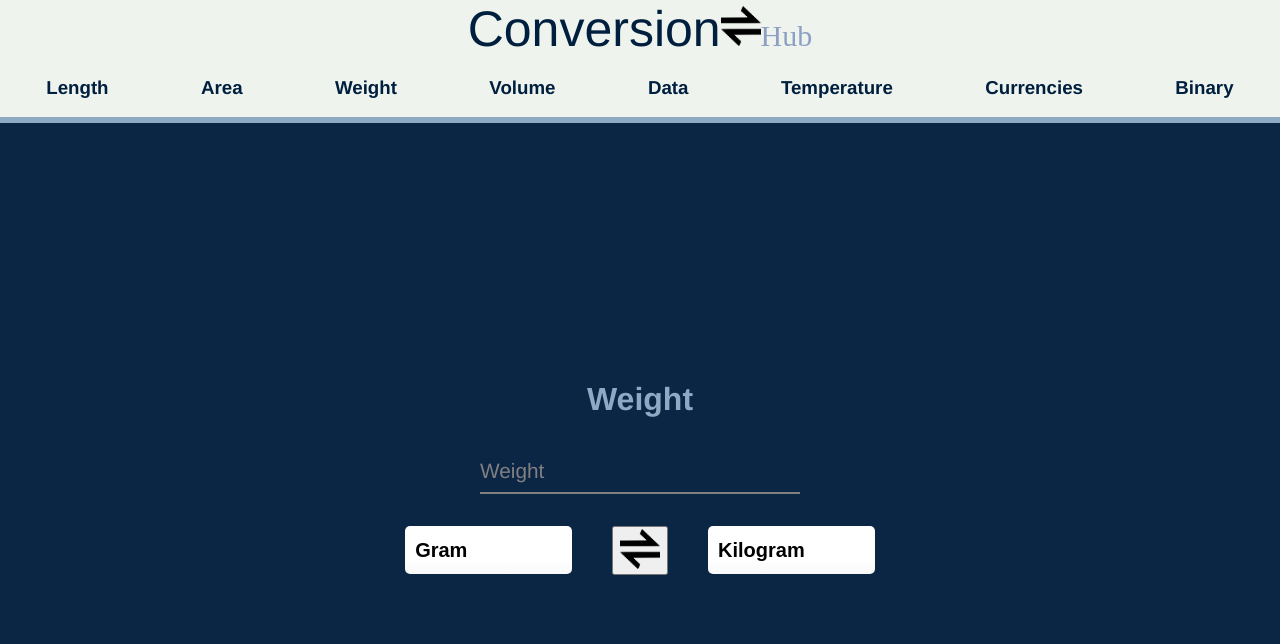
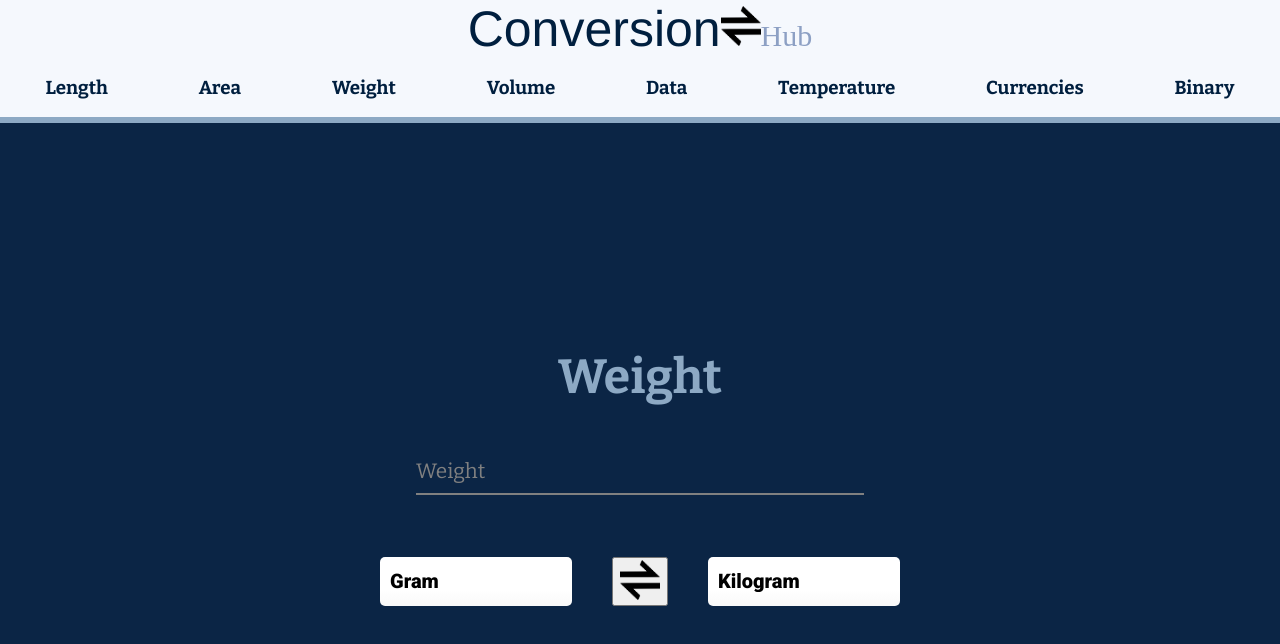
Before and after one commit to eetu-niittymaki/ConversionHub, a React (Create React App) app: page / in a window 1280 px wide. Both pictures are taken after a click on the element "Weight". Shown: the top 644 px of the page. Built offline with nearby package versions, Linux system fonts and the light colour scheme.

Commit message:
Change layout

```diff
--- a/public/index.html
+++ b/public/index.html
@@ -3,6 +3,8 @@
   <head>
     <meta charset="utf-8" />
     <link rel="icon" href="%PUBLIC_URL%/images/arrow.png" />
+    <link href="https://fonts.googleapis.com/css2?family=Bitter:ital,wght@0,100..900;1,100..900&display=swap" rel="stylesheet">
+    <link href="https://fonts.googleapis.com/css2?family=Roboto:ital,wght@0,100;0,300;0,400;0,500;0,700;0,900;1,100;1,300;1,400;1,500;1,700;1,900&display=swap" rel="stylesheet">
     <meta name="viewport" content="width=device-width, initial-scale=1" />
     <meta name="theme-color" content="#000000" />
     <meta
--- a/src/App.scss
+++ b/src/App.scss
@@ -8,7 +8,7 @@
   display: flex;
   align-items: center;
   justify-content: center;
-  font-size: 2vh;
+  font-size: 3vh;
   color: #8da9c4;
-  font-family: 'Franklin Gothic Medium', 'Arial Narrow', Arial, sans-serif;
+  font-family: "Bitter", sans-serif;
 }
--- a/src/Components/Binary.js
+++ b/src/Components/Binary.js
@@ -35,7 +35,7 @@ const Binary = () => {
 
     return(
         <div>
-            <button style={{minHeight:"5vh", minWidht:"15vh"}}
+            <button style={{minHeight:"5vh", minWidth:"10vw"}}
                 onClick={() => {setMode(!mode) ; setValue("")}}>Change Mode</button>
             {mode === false
             ?
@@ -46,7 +46,7 @@ const Binary = () => {
                                 value={value}
                                 name="value"
                                 placeholder="Text"
-                                style={{minHeight:"5vh", minWidht:"15vh"}}
+                                style={{minHeight:"5vh", minWidth:"15vw"}}
                                 onChange={(e) => setValue(e.target.value)}/>
                         <label for="value" className="formLabel">Text</label>
                     </form>
@@ -63,7 +63,7 @@ const Binary = () => {
                             value={value}
                             name="value"
                             placeholder="Binary"
-                            style={{minHeight:"5vh", minWidht:"15vh"}}
+                            style={{minHeight:"5vh", minWidth:"15vw"}}
                             onChange={(e) => setValue(e.target.value)}/>
                     <label for="value" className="formLabel">Binary</label>
                 </form>
--- a/src/Components/Currencies.js
+++ b/src/Components/Currencies.js
@@ -25,10 +25,6 @@ const  Currencies = () => {
 
     const randKey = () => {
         return Math.floor(Math.random() * apiKeys.length)
-    }
-
-    const roundNum = (num) => {
-        return (Math.round(num * 100) / 100).toFixed(2)
     }
 
     const handleChange = e => {
@@ -80,7 +76,7 @@ const  Currencies = () => {
                   title={"Amount"}
                   handleChange={(e) => handleChange(e)}
             />
-            <div style={{ display: "flex", flexDirection: "row", justifyContent: "center", marginBottom:"10%", maxWidth: "27vw"}}>
+            <div style={{ display: "flex", flexDirection: "row", justifyContent: "center", marginBottom:"10%", maxWidth: "35vw"}}>
                 <Select type={"first"}
                         firstSelection={origCurrency}
                         amount={amount}
--- a/src/Components/Form.js
+++ b/src/Components/Form.js
@@ -10,7 +10,7 @@ const Form = ({amount, name, title,  handleChange}) => {
                 name={name}
                 placeHolder={title}
                 onChange={handleChange}
-                style={{minHeight:"5vh", marginBottom:"10%"}}/>
+                style={{minHeight:"5vh", marginBottom:"3em"}}/>
             <label for={name} className="formLabel">{title}</label>
         </form>
     )
--- a/src/Components/Header.css
+++ b/src/Components/Header.css
@@ -1,5 +1,5 @@
 .main {
-    background-color: #eef4ed;
+    background-color: #f5f8fd;
     width: 100%;
     height: 100%;
     position: sticky;
@@ -18,7 +18,7 @@
 .children {
     justify-content: space-evenly;
     margin: auto;
-    font-family: 'Franklin Gothic Medium', 'Arial Narrow', Arial, sans-serif;
+    font-family: "Bitter", sans-serif;
     cursor: pointer;
 }
 
--- a/src/Components/Select.js
+++ b/src/Components/Select.js
@@ -4,12 +4,11 @@ import "./UnitForm.scss"
 const Select = ({type, lastSelection, firstSelection, output, amount, units, handleChange}) => {
     if (type === "first") {
         return (
-            <div>
             <select name="firstSelection"
                 id="firstSelection"
                 value={firstSelection}
                 className="select"
-                            style={{marginRight: "5vh", maxWidth: "15vh"}}
+                style={{marginRight: "5vh", minWidth: "15vw", maxWidth: "30vw"}}
                 onChange={handleChange}>
                     {units && Object.keys(units).map((unit, index) => (
                         <option key={index} value={unit}>
@@ -17,16 +16,14 @@ const Select = ({type, lastSelection, firstSelection, output, amount, units, han
                         </option>
                     ))}
             </select>
-            </div>
         )
     } else {
         return (
-            <div>
             <select name="lastSelection"
                 id="lastSelection"
                 value={lastSelection}
                 className="select"
-                            style={{marginLeft: "5vh", maxWidth: "15vh"}}
+                style={{marginLeft: "5vh", minWidth: "15vw", maxWidth: "30vw"}}
                 onChange={handleChange}>
                     {units && Object.keys(units).map((unit, index) => (
                         <option key={index} value={unit}>
@@ -36,7 +33,6 @@ const Select = ({type, lastSelection, firstSelection, output, amount, units, han
                         </option>
                     ))}
             </select>
-            </div>
         )
     }
 
--- a/src/Components/TemperatureForm.js
+++ b/src/Components/TemperatureForm.js
@@ -35,7 +35,7 @@ export default function TemperatureForm() {
                   title={"Temperature"}
                   handleChange={(e) => handleChange(e)}
             />
-            <div style={{ display: "flex", flexDirection: "row", justifyContent: "center", maxWidth: "25vw"}}>
+            <div style={{ display: "flex", flexDirection: "row", justifyContent: "center", maxWidth: "35vw"}}>
                 <Select type={"first"}
                         firstSelection={firstSelection}
                         amount={amount}
@@ -48,7 +48,7 @@ export default function TemperatureForm() {
                 <select name="lastSelection"
                         id="lastSelection"
                         value={lastSelection}
-                        style={{marginLeft: "5vh"}}
+                        style={{marginLeft: "5vh", minWidth: "15vw", maxWidth: "30vw"}}
                         className="select"
                         onChange={e => setLastSelection(e.target.value)}>
                         {Object.keys(tempUnits).filter(unit => unit !== firstSelection).map((unit) => (
--- a/src/Components/UnitForm.js
+++ b/src/Components/UnitForm.js
@@ -26,7 +26,7 @@ export default function UnitForm({title, units}) {
                   title={title}
                   handleChange={handleChange}
             />
-            <div style={{ display: "flex", flexDirection: "row", justifyContent: "center", marginBottom:"10%",  maxWidth: "25vw"}}>
+            <div style={{ display: "flex", flexDirection: "row", justifyContent: "center", marginBottom:"10%",  maxWidth: "35vw"}}>
                 <Select type={"first"}
                         firstSelection={firstSelection}
                         amount={amount}
--- a/src/Components/UnitForm.scss
+++ b/src/Components/UnitForm.scss
@@ -14,7 +14,8 @@ select {
     border-color: white;
     min-width: 15vh;
     min-height: 6vh;
-    font-weight: bold;
+    font-family: "Roboto";
+    font-weight: 900;
 }
 
 .select {
@@ -96,3 +97,7 @@ input:focus {
 input {
     &:required,&:invalid { box-shadow:none; }
 }
+
+h1 {
+    font-weight: bold;
+}
```
Lines whose indentation alone changed are shown as unchanged.
